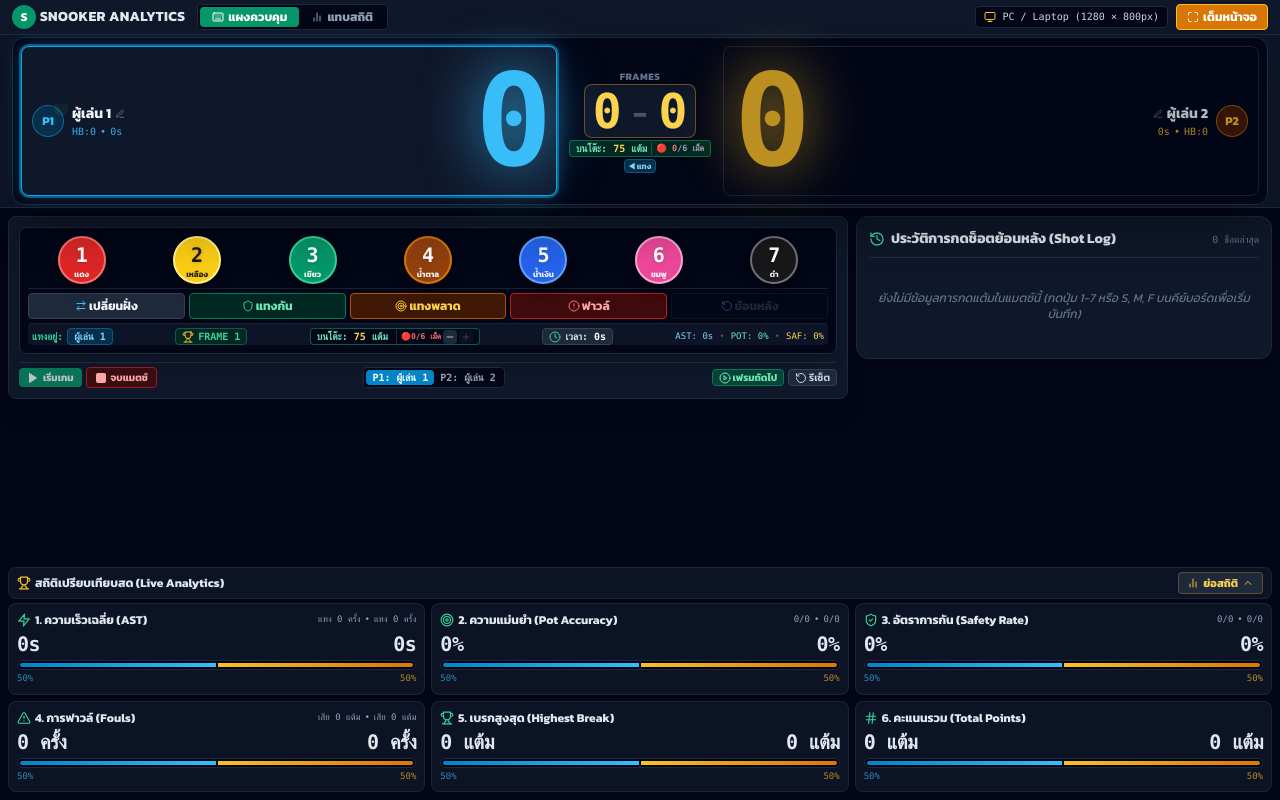
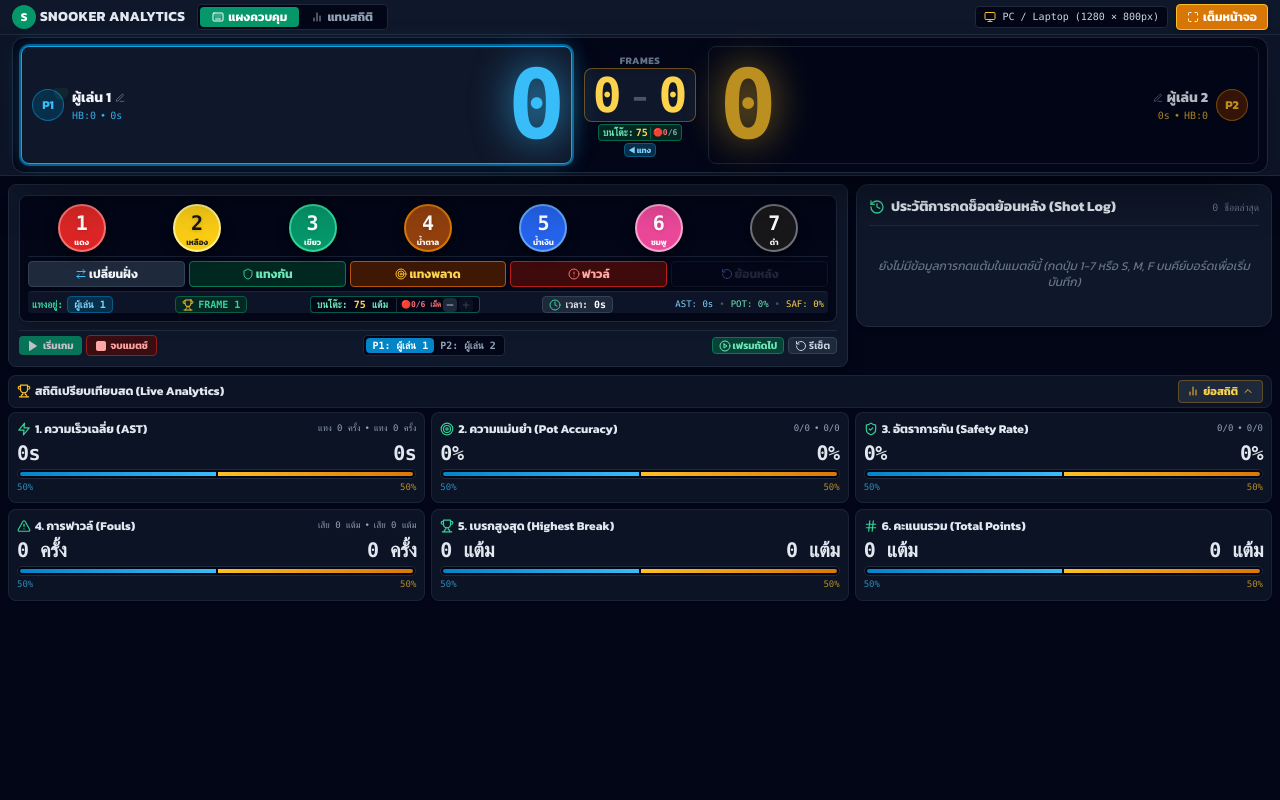
Before and after one commit to panuwatch-pop/snooker-analyzer, a React (Vite) app: page / in a window 1280 px wide. Built offline with nearby package versions, Linux system fonts and the light colour scheme.

Commit message:
ปรับปรุงหน้าจ

```diff
--- a/src/App.jsx
+++ b/src/App.jsx
@@ -83,10 +83,10 @@ export default function App() {
   const isDesktop = device.type === 'Desktop';
 
   return (
-    <div className={`w-screen bg-slate-950 text-slate-100 flex flex-col overflow-x-hidden selection:bg-emerald-500 selection:text-white transition-all ${
+    <div className={`w-full min-h-[100dvh] min-h-screen bg-slate-950 text-slate-100 flex flex-col overflow-x-hidden selection:bg-emerald-500 selection:text-white transition-all pb-6 ${
       isFullscreen
         ? 'fixed inset-0 z-[9999] h-[100dvh] w-vw overflow-y-auto p-[2px] sm:p-1 bg-slate-950'
-        : 'h-[100dvh] overflow-x-hidden'
+        : ''
     }`}>
 
       {/* ป็อปอัปแจ้งเตือนให้หมุนมือถือเป็นแนวขวางอัตโนมัติ (Portrait Rotation Overlay) */}
@@ -209,7 +209,7 @@ export default function App() {
         isDesktop ? 'max-w-none px-4 py-2' : 'max-w-7xl'
       }`}>
         {activeTab === 'REFEREE' ? (
-          <div className="h-full flex flex-col justify-between space-y-1 md:space-y-2">
+          <div className="min-h-0 flex flex-col justify-between space-y-1 md:space-y-2">
 
             {/* 🔴🟡🟢 2. Middle Row: Referee Deck & Log Split */}
             <div className="flex-1 grid grid-cols-1 lg:grid-cols-3 gap-1 sm:gap-2 min-h-0">
--- a/src/components/ScoreboardHeader.jsx
+++ b/src/components/ScoreboardHeader.jsx
@@ -54,7 +54,7 @@ export function ScoreboardHeader({
     <header className="bg-slate-900/95 border-b border-slate-800 backdrop-blur-md sticky top-0 z-30 shadow-2xl">
       <div className="max-w-7xl mx-auto px-1 sm:px-3 py-0.5">
 
-        {/* Flexbox Scoreboard Deck - ขยายขนาดตัวเลขคะแนนให้ใหญ่ยักษ์อลังการมากยิ่งขึ้น text-7xl */}
+        {/* Flexbox Scoreboard Deck - ปรับขนาดฟอนต์ให้พอดีกับหน้าจอมือถือ Samsung และสมาร์ตโฟนทุกรุ่น */}
         <div className="flex items-center justify-between gap-1 sm:gap-2 bg-slate-950 rounded-xl border border-slate-800 p-1 sm:p-2 shadow-2xl">
 
           {/* Player 1 Card (Cyan Palette) - กดแล้วสลับฝั่งเหมือนปุ่มเปลี่ยนฝั่ง */}
@@ -112,20 +112,20 @@ export function ScoreboardHeader({
               </div>
             </div>
 
-            {/* 🎯 Current Frame Points P1 (ขยายขนาดตัวเลขให้ใหญ่ยักษ์จัมโบ้เด่นชัดมากที่สุด text-7xl) */}
+            {/* 🎯 Current Frame Points P1 (ปรับขนาดฟอนต์ให้สมดุล คมชัด ไม่ดันเลย์เอาต์บน Samsung) */}
             <div className="text-right pl-1 sm:pl-2 shrink-0">
-              <div className="text-7xl sm:text-7xl md:text-8xl lg:text-9xl font-black text-sky-400 font-mono tracking-tighter leading-none select-none drop-shadow-[0_0_30px_rgba(56,189,248,0.85)]">
+              <div className="text-4xl xs:text-5xl sm:text-6xl md:text-7xl lg:text-8xl font-black text-sky-400 font-mono tracking-tighter leading-none select-none drop-shadow-[0_0_20px_rgba(56,189,248,0.8)]">
                 {players[0].currentFramePoints}
               </div>
             </div>
           </div>
 
           {/* Center Match Frame Score + 🎱 6-Red Snooker Remaining Points (นับลูกแดง 6 เม็ด + แต้มขาด) */}
-          <div className="shrink-0 flex flex-col items-center justify-center text-center px-1">
+          <div className="shrink-0 flex flex-col items-center justify-center text-center px-0.5 sm:px-1">
             <div className="text-[8px] sm:text-[10px] uppercase tracking-wider text-slate-500 font-bold mb-0.2">
               FRAMES
             </div>
-            <div className="flex items-center justify-center gap-1 text-2xl sm:text-4xl md:text-5xl font-black text-amber-300 font-mono bg-slate-900 px-2 py-0.5 rounded-lg border border-amber-500/40 shadow-inner">
+            <div className="flex items-center justify-center gap-1 text-xl sm:text-3xl md:text-5xl font-black text-amber-300 font-mono bg-slate-900 px-1.5 sm:px-2 py-0.5 rounded-lg border border-amber-500/40 shadow-inner">
               <span>{players[0].frameScore}</span>
               <span className="text-slate-600 font-light">-</span>
               <span>{players[1].frameScore}</span>
@@ -133,17 +133,17 @@ export function ScoreboardHeader({
 
             {/* 🎱 สรุปลูกแดง 6 เม็ด + แต้มคงเหลือบนโต๊ะ (Points Remaining) */}
             <div className="mt-0.5 flex flex-col items-center gap-0.5">
-              <div className="text-[9px] sm:text-[10px] font-bold font-mono text-emerald-300 bg-emerald-950/90 px-1.5 py-0.2 rounded border border-emerald-700/80 shadow flex items-center gap-1">
-                <span>บนโต๊ะ: <strong className="text-amber-300 font-black">{pointsRemaining}</strong> แต้ม</span>
-                <span className="text-slate-400 text-[8.5px] border-l border-emerald-800 pl-1">
-                  🔴 <strong className="text-red-400 font-bold">{pottedRedsCount}</strong>/6 เม็ด
+              <div className="text-[8.5px] sm:text-[10px] font-bold font-mono text-emerald-300 bg-emerald-950/90 px-1 py-0.2 rounded border border-emerald-700/80 shadow flex items-center gap-0.5">
+                <span>บนโต๊ะ:<strong className="text-amber-300 font-black ml-0.5">{pointsRemaining}</strong></span>
+                <span className="text-slate-400 text-[8px] border-l border-emerald-800 pl-0.5">
+                  🔴<strong className="text-red-400 font-bold">{pottedRedsCount}</strong>/6
                 </span>
               </div>
 
               {/* ⚠️ แบรนด์แจ้งเตือนแต้มขาด / ต้องการกี่สนุ๊ก */}
               {isPointsDeficit ? (
-                <div className="text-[8.5px] sm:text-[9.5px] font-black text-red-300 bg-red-950/95 border-2 border-red-600 px-1.5 py-0.3 rounded-md animate-pulse shadow-[0_0_15px_rgba(239,68,68,0.5)]">
-                  🚨 แต้มขาดแล้ว! (นำ {scoreDiff} แต้ม / ต้องการ {snookersRequired} สนุ๊ก)
+                <div className="text-[8px] sm:text-[9px] font-black text-red-300 bg-red-950/95 border border-red-600 px-1 py-0.2 rounded animate-pulse shadow">
+                  🚨 แต้มขาด ({snookersRequired} สนุ๊ก)
                 </div>
               ) : (
                 currentPlayerIndex === 0 ? (
@@ -168,9 +168,9 @@ export function ScoreboardHeader({
                 : 'bg-slate-950/60 border-slate-800 hover:border-slate-700 opacity-75'
             }`}
           >
-            {/* 🎯 Current Frame Points P2 (ขยายขนาดตัวเลขให้ใหญ่ยักษ์จัมโบ้เด่นชัดมากที่สุด text-7xl) */}
+            {/* 🎯 Current Frame Points P2 (ปรับขนาดฟอนต์ให้สมดุล คมชัด ไม่ดันเลย์เอาต์บน Samsung) */}
             <div className="text-left pr-1 sm:pr-2 shrink-0">
-              <div className="text-7xl sm:text-7xl md:text-8xl lg:text-9xl font-black text-amber-400 font-mono tracking-tighter leading-none select-none drop-shadow-[0_0_30px_rgba(251,191,36,0.85)]">
+              <div className="text-4xl xs:text-5xl sm:text-6xl md:text-7xl lg:text-8xl font-black text-amber-400 font-mono tracking-tighter leading-none select-none drop-shadow-[0_0_20px_rgba(251,191,36,0.8)]">
                 {players[1].currentFramePoints}
               </div>
             </div>
```
